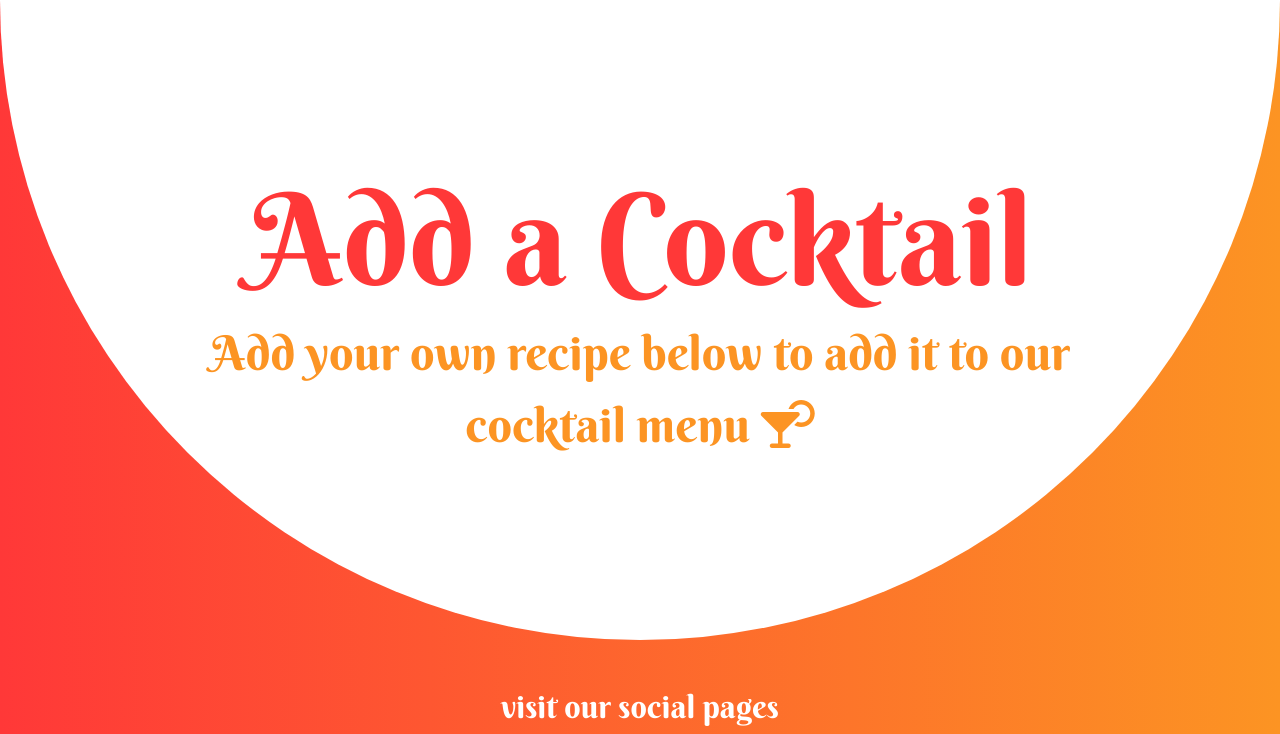
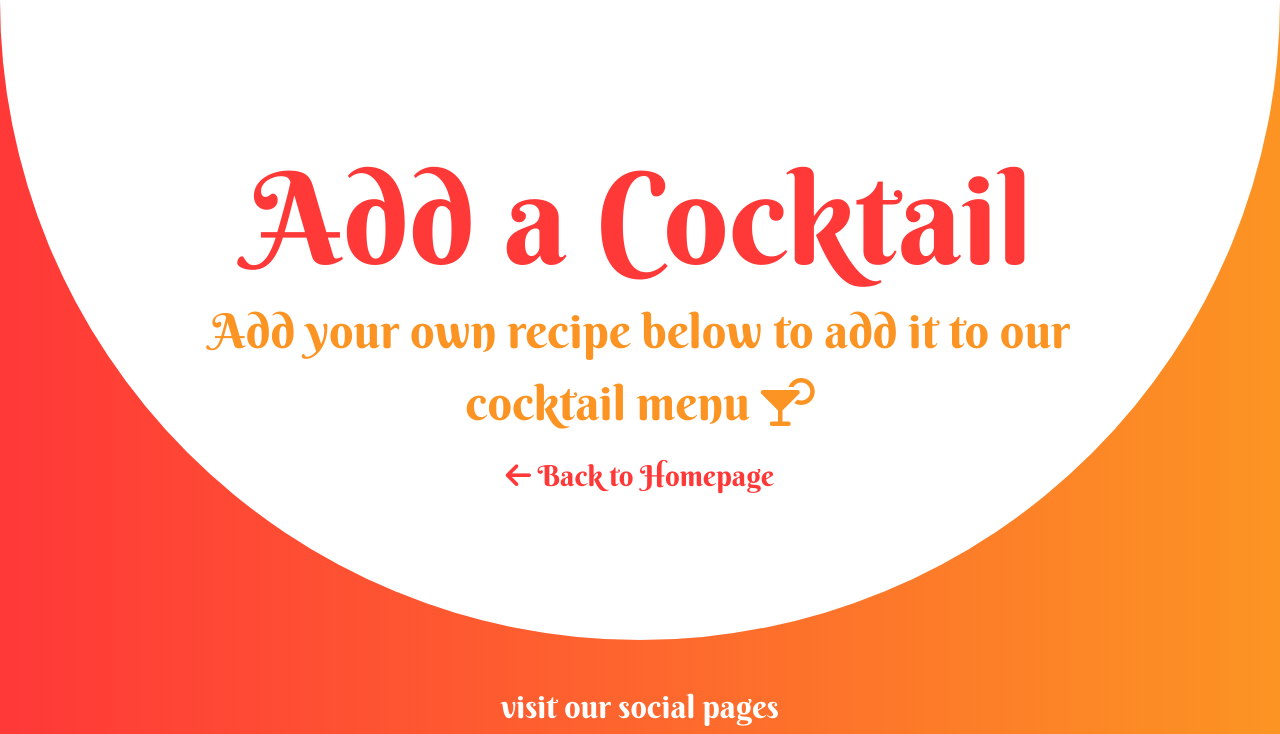
Before and after one commit to RJAnderson94/cocktails-4-u, a Flask app: page /add_cocktail in a window 1280 px wide. Shown: the top 734 px of the page. Run offline with Flask 2, Linux system fonts and the light colour scheme; some libraries are stand-ins or nearby versions.

Commit message:
link added to re-direct to homepage

```diff
--- a/app.py
+++ b/app.py
@@ -4,7 +4,7 @@ from flask import Flask, render_template
 app = Flask(__name__)
 
 
-@app.route('/')
+@app.route('/index')
 def index():
     return render_template('index.html')
 
--- a/static/css/style.css
+++ b/static/css/style.css
@@ -96,6 +96,17 @@ button {
     font-size: 3em;
 }
 
+#back-home {
+    color: #ff3838;
+    text-decoration: none;
+    font-size: 1.8em;
+}
+
+#back-home:hover {
+    color: #fc9423;
+    text-decoration: none;
+}
+
 /*------------------------ Cocktail Cards */
 
 .cocktail-col {
--- a/templates/addcocktail.html
+++ b/templates/addcocktail.html
@@ -4,6 +4,7 @@
   <div class="content">
     <h1 id="cocktail-header">Add a Cocktail</h1>
     <p id="cocktail-desc">Add your own recipe below to add it to our cocktail menu <i class="fas fa-cocktail"></i></p>
+    <a href="{{ url_for('index') }}" id="back-home"><i class="fas fa-arrow-left"></i> Back to Homepage</a>
   </div>
 </section>
 
--- a/templates/cocktailpage.html
+++ b/templates/cocktailpage.html
@@ -1,9 +1,11 @@
 {% extends 'base.html' %} {% block content %}
+
 <!--Header-->
 <section class="header">
   <div class="content">
     <h1 id="cocktail-header">Cocktail Name</h1>
     <p id="cocktail-desc">Cocktail Description <i class="fas fa-cocktail"></i></p>
+    <a href="{{ url_for('index') }}" id="back-home"><i class="fas fa-arrow-left"></i> Back to Homepage</a>
   </div>
 </section>
 
```
